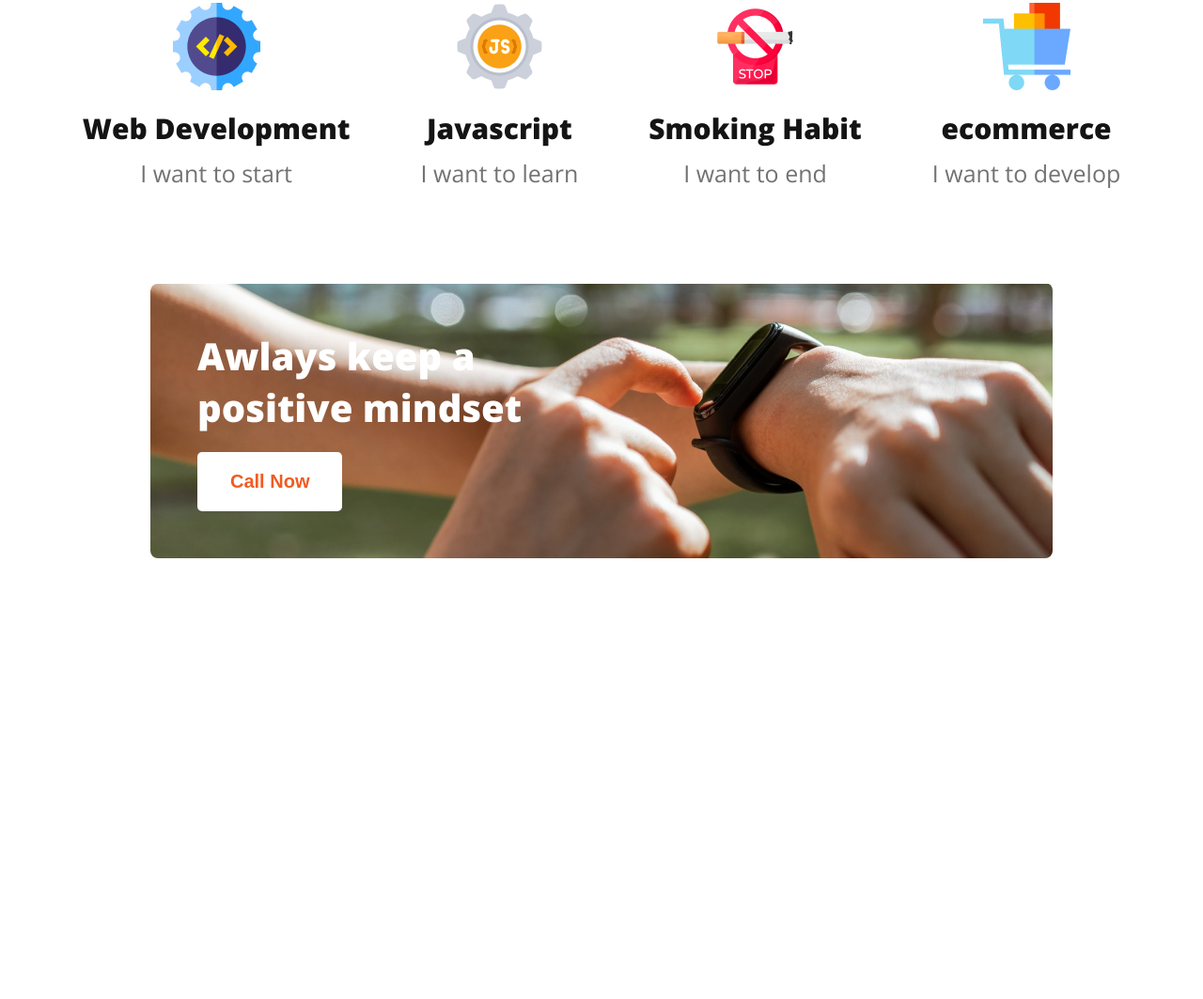
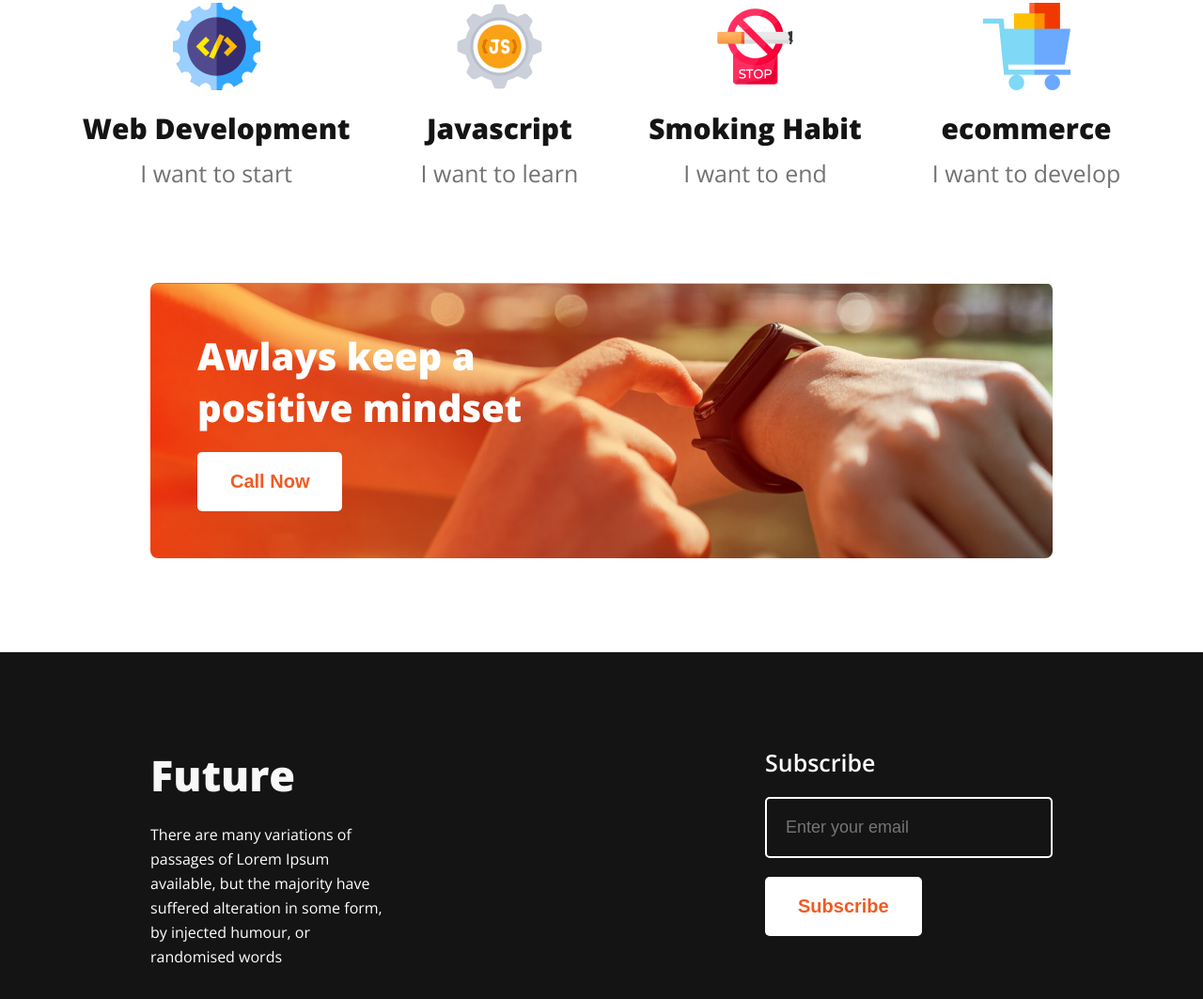
Before and after one commit to MosaddekHossen/02-New-year-new-me, a plain HTML site: page index.html in a window 1280 px wide. Shown: the part 1831-2894 px from the top of the page at 94% size. Before the commit the page ends 2525 px from the top, so only its background shows below. Drawn offline with nearby package versions, Linux system fonts and the light colour scheme.

Commit message:
next commit

```diff
--- a/index.html
+++ b/index.html
@@ -83,7 +83,18 @@
     </section>
 </main>
 <footer>
-
+    <div class="footer">
+        <div class="footer-div">
+            <h2>Future</h2>
+            <p class="footer-p">There are many variations of passages of Lorem Ipsum available, but the majority have suffered alteration
+                in some form, by injected humour, or randomised words</p>
+        </div>
+        <div class="footer-div">
+            <h4>Subscribe</h4>
+            <input type="email" class="primary-th" placeholder="Enter your email" name="" id="">
+            <button class="btn primary-the primary">Subscribe</button>
+        </div>
+    </div>
 </footer>
 
 <body>
--- a/style.css
+++ b/style.css
@@ -134,8 +134,8 @@ header {
     margin: auto;
     border-radius: 10px;
     border-radius: 8px;
-    background-image: url("./images/watch.png");
-    background-blend-mode: linear-gradient(90deg, #F15B22 0%, rgba(241, 91, 34, 0.00) 100%);
+    background-image: url("./images/watch.png"), linear-gradient(90deg, #F15B22 0%, rgba(241, 91, 34, 0.00) 100%);
+    background-blend-mode: overlay;
 }
 
 .bg-section {
@@ -154,4 +154,51 @@ header {
 
 .primary {
     margin: 20px 0 50px 50px;
+    color: #F15B22;
+    background: #FFF;
 }
+/* Footer section */
+footer{
+    background: #151414;
+   padding: 100px 0;
+}
+.footer{
+    display: flex;
+    justify-content: center;
+    gap: 400px;
+    width: 75%;
+    margin: auto;
+}
+.footer-div > h2{
+    color: #F8F8F8;
+font-size: 45px;
+font-weight: 700;
+padding-bottom: 20px;
+}
+h4{
+    color: #FFF;
+font-size: 25px;
+font-weight: 600;
+}
+.footer-p{
+    color: #FFF;
+font-size: 16px;
+font-weight: 400;
+line-height: 26px;
+}
+.primary-th{
+    background: #7c7a7a00;
+    border: 2px solid white;
+    border-radius: 5px;
+    padding: 20px 50px 20px 20px;
+    margin: 20px 0;
+    color: #F3F3F3;
+font-size: 18px;
+font-weight: 400;
+}
+.primary-the{
+    margin: 0;
+    color: #F15B22;
+font-size: 20px;
+font-weight: 600;
+}
```
